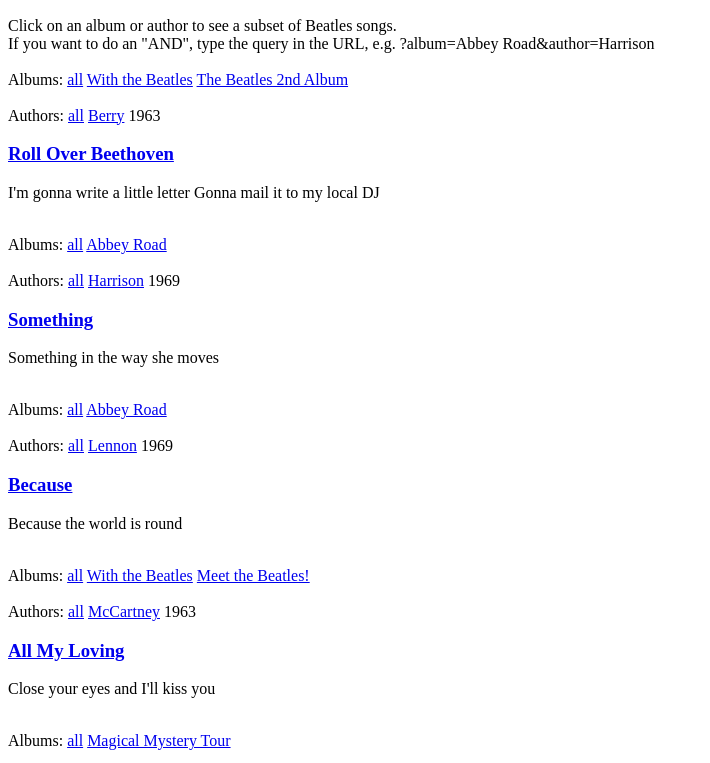
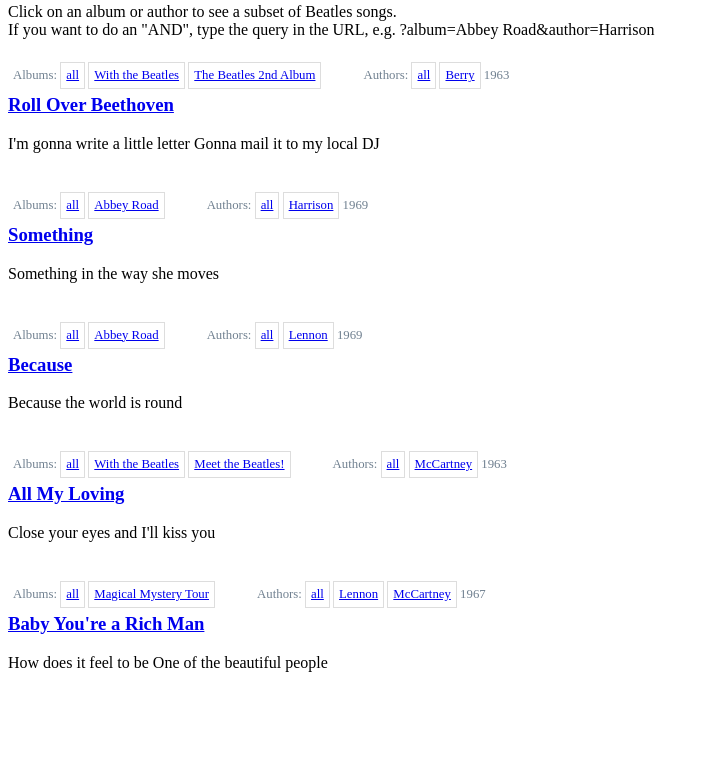
Before and after one commit to MorganConrad/metalsmith-tagger, a plain HTML site: page demo/posts.html in a window 1280 px wide. Shown: the part 104-867 px from the top of the page, without its empty margins (0-710 px from the left). After the commit the page ends 818 px from the top, so only its background shows below. Drawn offline with Linux system fonts and the light colour scheme; the site is published under a folder, as on GitHub Pages, so addresses that start at the root find nothing.

Commit message:
remove leading slash

```diff
--- a/demo/posts.html
+++ b/demo/posts.html
@@ -2,19 +2,19 @@
 <html lang="en">
 
 <head>
-    <script src="/assets/js/tags.js"></script>
+    <script src="assets/js/tags.js"></script>
 </head>
 
 <body onload="onLoadShowTags('post');">
 
    <header class="mainheader">
-      <link rel="stylesheet" href="/assets/css/tags.css">
+      <link rel="stylesheet" href="assets/css/tags.css">
    </header>
 
    <main>
       <h1 id='postsh1'>Songs</h1>
 
-      <h3><a href="/index.html">See Tag Cloud</a></h3>
+      <h3><a href="index.html">See Tag Cloud</a></h3>
 
       Click on an album or author to see a subset of Beatles songs.<br>
       If you want to do an "AND", type the query in the URL, e.g.  ?album=Abbey Road&author=Harrison
@@ -23,17 +23,17 @@
          <article class="post" data-album="With the Beatles,The Beatles 2nd Album" data-author="Berry">
 
             <div class="tags albums">Albums:
-            <span><a href="/posts.html">all</a></span>
-                <span><a href="/posts.html?album=With the Beatles">With the Beatles</a></span>
-                <span><a href="/posts.html?album=The Beatles 2nd Album">The Beatles 2nd Album</a></span>
+            <span><a href="posts.html">all</a></span>
+                <span><a href="posts.html?album=With the Beatles">With the Beatles</a></span>
+                <span><a href="posts.html?album=The Beatles 2nd Album">The Beatles 2nd Album</a></span>
             </div>
             &nbsp;&nbsp;&nbsp;&nbsp;&nbsp;&nbsp;
             <div class="tags authors">Authors:
-            <span><a href="/posts.html">all</a></span>
-                <span><a href="/posts.html?author=Berry">Berry</a></span>
+            <span><a href="posts.html">all</a></span>
+                <span><a href="posts.html?author=Berry">Berry</a></span>
             1963
             </div>
-            <h3><a href="/posts&#x2F;Roll Over Beethoven.html"> Roll Over Beethoven</a></h3>
+            <h3><a href="posts&#x2F;Roll Over Beethoven.html"> Roll Over Beethoven</a></h3>
             <p>I&#39;m gonna write a little letter
 Gonna mail it to my local DJ</p>
          </article>
@@ -41,66 +41,66 @@
          <article class="post" data-album="Abbey Road" data-author="Harrison">
 
             <div class="tags albums">Albums:
-            <span><a href="/posts.html">all</a></span>
-                <span><a href="/posts.html?album=Abbey Road">Abbey Road</a></span>
+            <span><a href="posts.html">all</a></span>
+                <span><a href="posts.html?album=Abbey Road">Abbey Road</a></span>
             </div>
             &nbsp;&nbsp;&nbsp;&nbsp;&nbsp;&nbsp;
             <div class="tags authors">Authors:
-            <span><a href="/posts.html">all</a></span>
-                <span><a href="/posts.html?author=Harrison">Harrison</a></span>
+            <span><a href="posts.html">all</a></span>
+                <span><a href="posts.html?author=Harrison">Harrison</a></span>
             1969
             </div>
-            <h3><a href="/posts&#x2F;Something.html"> Something</a></h3>
+            <h3><a href="posts&#x2F;Something.html"> Something</a></h3>
             <p>Something in the way she moves</p>
          </article>
          <br>
          <article class="post" data-album="Abbey Road" data-author="Lennon">
 
             <div class="tags albums">Albums:
-            <span><a href="/posts.html">all</a></span>
-                <span><a href="/posts.html?album=Abbey Road">Abbey Road</a></span>
+            <span><a href="posts.html">all</a></span>
+                <span><a href="posts.html?album=Abbey Road">Abbey Road</a></span>
             </div>
             &nbsp;&nbsp;&nbsp;&nbsp;&nbsp;&nbsp;
             <div class="tags authors">Authors:
-            <span><a href="/posts.html">all</a></span>
-                <span><a href="/posts.html?author=Lennon">Lennon</a></span>
+            <span><a href="posts.html">all</a></span>
+                <span><a href="posts.html?author=Lennon">Lennon</a></span>
             1969
             </div>
-            <h3><a href="/posts&#x2F;Because.html"> Because</a></h3>
+            <h3><a href="posts&#x2F;Because.html"> Because</a></h3>
             <p>Because the world is round</p>
          </article>
          <br>
          <article class="post" data-album="With the Beatles,Meet the Beatles!" data-author="McCartney">
 
             <div class="tags albums">Albums:
-            <span><a href="/posts.html">all</a></span>
-                <span><a href="/posts.html?album=With the Beatles">With the Beatles</a></span>
-                <span><a href="/posts.html?album=Meet the Beatles!">Meet the Beatles!</a></span>
+            <span><a href="posts.html">all</a></span>
+                <span><a href="posts.html?album=With the Beatles">With the Beatles</a></span>
+                <span><a href="posts.html?album=Meet the Beatles!">Meet the Beatles!</a></span>
             </div>
             &nbsp;&nbsp;&nbsp;&nbsp;&nbsp;&nbsp;
             <div class="tags authors">Authors:
-            <span><a href="/posts.html">all</a></span>
-                <span><a href="/posts.html?author=McCartney">McCartney</a></span>
+            <span><a href="posts.html">all</a></span>
+                <span><a href="posts.html?author=McCartney">McCartney</a></span>
             1963
             </div>
-            <h3><a href="/posts&#x2F;All My Loving.html"> All My Loving</a></h3>
+            <h3><a href="posts&#x2F;All My Loving.html"> All My Loving</a></h3>
             <p>Close your eyes and I&#39;ll kiss you</p>
          </article>
          <br>
          <article class="post" data-album="Magical Mystery Tour" data-author="Lennon,McCartney">
 
             <div class="tags albums">Albums:
-            <span><a href="/posts.html">all</a></span>
-                <span><a href="/posts.html?album=Magical Mystery Tour">Magical Mystery Tour</a></span>
+            <span><a href="posts.html">all</a></span>
+                <span><a href="posts.html?album=Magical Mystery Tour">Magical Mystery Tour</a></span>
             </div>
             &nbsp;&nbsp;&nbsp;&nbsp;&nbsp;&nbsp;
             <div class="tags authors">Authors:
-            <span><a href="/posts.html">all</a></span>
-                <span><a href="/posts.html?author=Lennon">Lennon</a></span>
-                <span><a href="/posts.html?author=McCartney">McCartney</a></span>
+            <span><a href="posts.html">all</a></span>
+                <span><a href="posts.html?author=Lennon">Lennon</a></span>
+                <span><a href="posts.html?author=McCartney">McCartney</a></span>
             1967
             </div>
-            <h3><a href="/posts&#x2F;Baby Youre a Rich Man.html"> Baby You&#39;re a Rich Man</a></h3>
+            <h3><a href="posts&#x2F;Baby Youre a Rich Man.html"> Baby You&#39;re a Rich Man</a></h3>
             <p>How does it feel to be
 One of the beautiful people</p>
          </article>
```
Also changed, not shown: demo/index.html (+12 -12 lines), demo/posts/All My Loving.html (+6 -6 lines), demo/posts/Baby Youre a Rich Man.html (+6 -6 lines), demo/posts/Because.html (+5 -5 lines), demo/posts/Roll Over Beethoven.html (+6 -6 lines), demo/posts/Something.html (+5 -5 lines).
